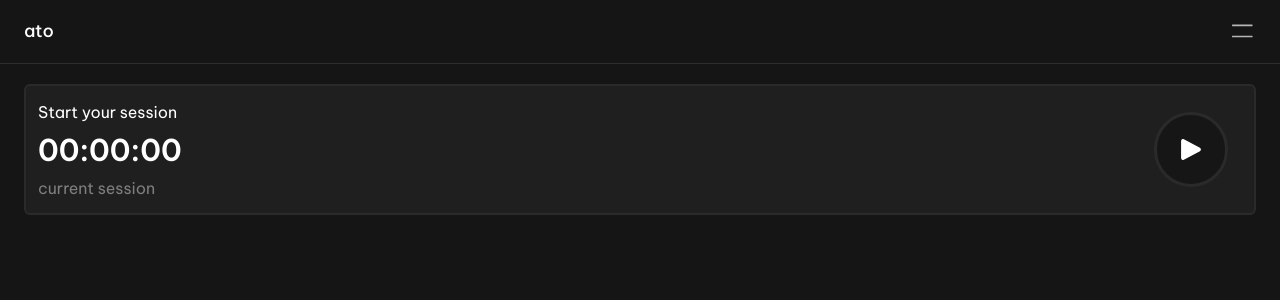
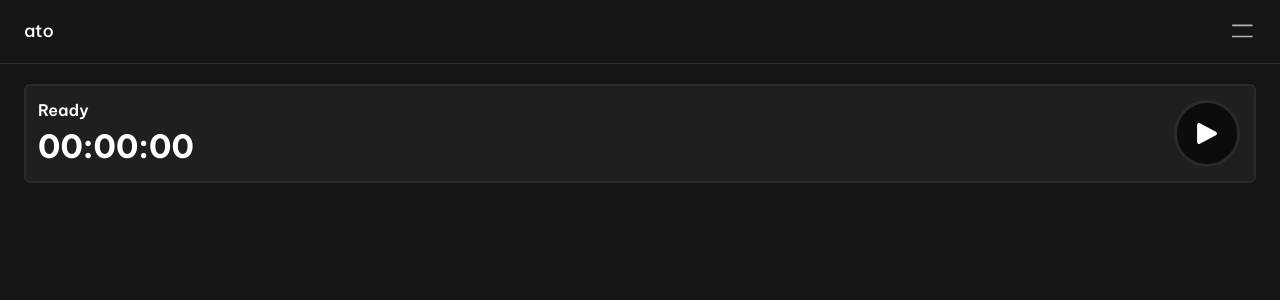
Before and after one commit to Stefan1400/ato, a React (Vite) app in the folder client/: page / in a window 1280 px wide. Shown: the top 300 px of the page. Built offline with nearby package versions, Linux system fonts and the light colour scheme; a web font is replaced by a local one.

Commit message:
style(session-timer): remove subheader and improve styling

```diff
--- a/client/src/features/tracker/SessionTimer.tsx
+++ b/client/src/features/tracker/SessionTimer.tsx
@@ -45,16 +45,15 @@ function SessionTimer() {
    };
 
    return (
-    <div className={`${timerStatus === 'finished' ? 'bg-[#0AD000] text-white' : timerStatus === 'ongoing' ? 'bg-[#D00000] text-white' : 'bg-[#1F1F1F] text-white'} w-full h-auto border-2 border-[#2A2A2A] flex flex-row justify-between items-center p-3 rounded-md`}>
-      <div className='flex flex-col items-start justify-between gap-2'>
-         <h2 className="font-normal">Start your session</h2>
-         <span onClick={startTimer} className="text-3xl font-semibold">{formatTime(time)}</span>
-         <h3 className={`font-normal ${timerStatus === 'default' ? 'text-[#7E7E7E]' : 'text-white'}`}>{timerStatus === 'finished' ? 'session ended' : 'current session'}</h3>
+    <div className={`${timerStatus === 'finished' ? 'bg-[#04724D] text-white' : timerStatus === 'ongoing' ? 'bg-[#FF9F1C] text-black' : 'bg-[#1F1F1F] text-white'} w-full h-auto border-2 border-[#2A2A2A] flex flex-row justify-between items-center rounded-md min-h-[96px] pl-3`}>
+      <div className='flex flex-col items-start'>
+         <h2 className="font-semibold text-md">{timerStatus === 'ongoing' ? 'Focus Session' : timerStatus === 'finished' ? 'Session Complete' : 'Ready'}</h2>
+         <span onClick={startTimer} className="text-[2rem] font-bold">{formatTime(time)}</span>
       </div>
 
       {timerStatus !== 'finished' && (
          <button onClick={handleClick} className="p-3.5">
-            <div className='p-6 bg-[#161616] rounded-full border-3 border-[#2A2A2A]'>
+            <div className='p-5 bg-[#0C0C0C] rounded-full border-3 border-[#2A2A2A]'>
                {timerStatus === 'default' && (
                   <svg width="20" height="21" viewBox="0 0 17 18" fill="none" xmlns="http://www.w3.org/2000/svg">
                      <path d="M2.41923 0.197138C1.9125 -0.076068 1.29952 -0.0640149 0.800961 0.225262C0.302404 0.514539 0 1.04086 0 1.60736V16.3926C0 16.9591 0.30649 17.4855 0.800961 17.7747C1.29543 18.064 1.9125 18.0761 2.41923 17.8029L16.15 10.4102C16.6731 10.129 17 9.58659 17 9C17 8.41341 16.6731 7.87102 16.15 7.58977L2.41923 0.197138Z" fill="white"/>
```
